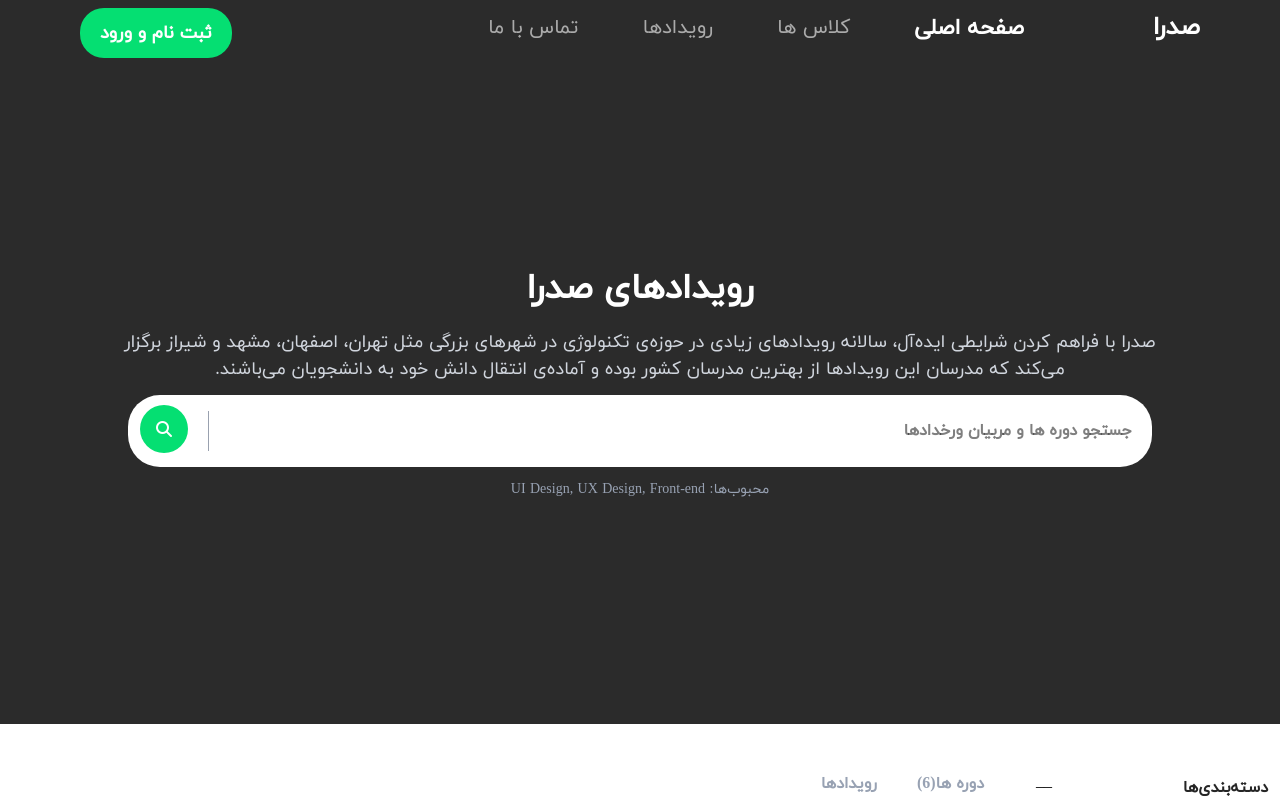
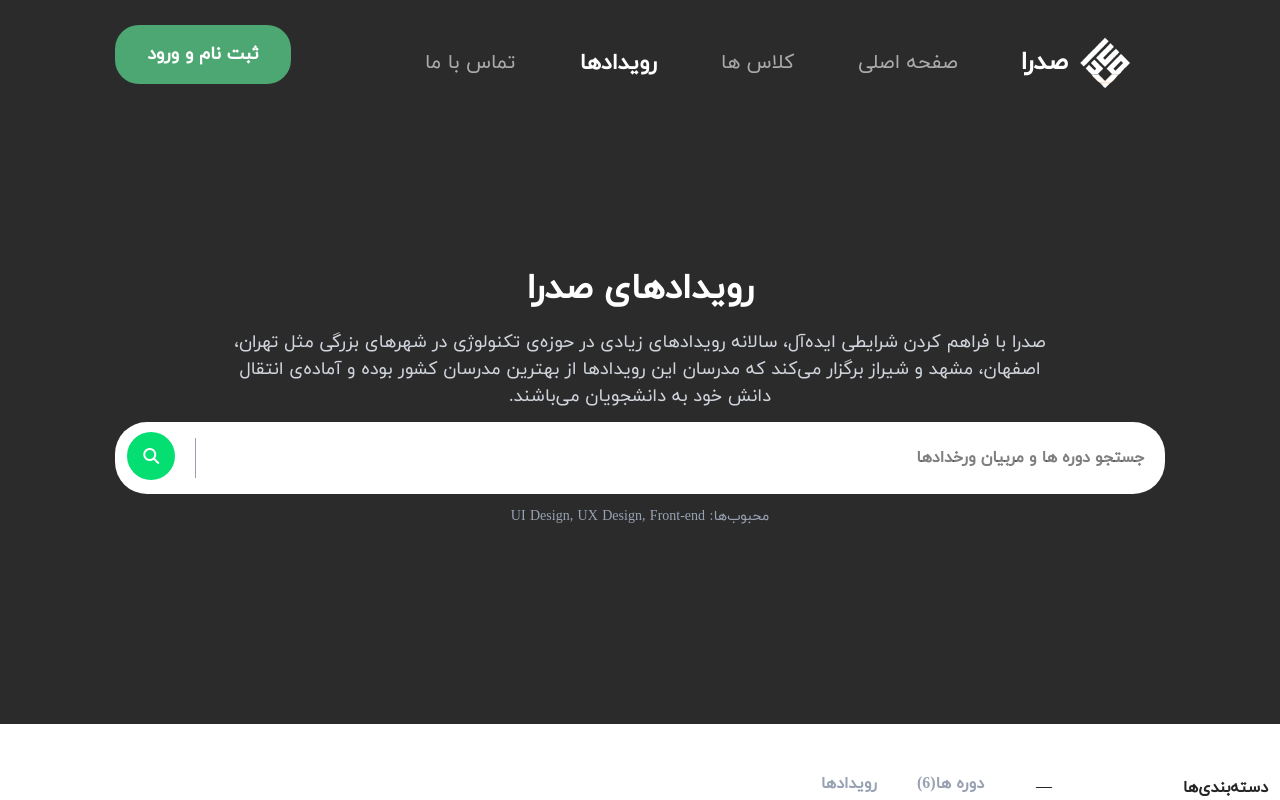
Before and after one commit to alismiiith/sadra-project, a React (Vite) app: page /Events in a window 1280 px wide. Shown: the top 800 px of the page. Built offline with nearby package versions, Linux system fonts and the light colour scheme.

Commit message:
Events-edition

```diff
--- a/src/Components/Events/HeaderEvent.jsx
+++ b/src/Components/Events/HeaderEvent.jsx
@@ -5,11 +5,14 @@
     const [isOpen , setIsOpen] = useState(false);
     return (
         <>
-        <div className="lg:w-full lg:h-[724px] flex lg:flex-row flex-col w-[375px] md:w-full    bg-[#2b2b2b] ">
-            <div className="right w-full  mobilewidth flex flex-col">
+        <div className="lg:w-full  lg:h-[724px] flex lg:flex-row flex-col w-[375px] md:w-full    bg-[#2b2b2b] ">
+            <div className="right w-full  mobilewidth flex flex-col lg:px-[8.6%] lg:pt-[25px]">
               <div className="top  flex flex-row">
-              <div className="flex   deswidth  flex-row lg:pr-20 h-[56px]  md:w-full md:px-10 items-center md:justify-between mobileflex   ">
-                <p className="text-[25px]  text-[#FFFFFF] font-bold ">صدرا</p>
+              <div className="flex   deswidth  flex-row  h-[56px]  md:w-full md:px-10 items-center md:justify-between mobileflex   ">
+              <div className="flex items-center gap-3 mt-[20px]">
+                <img className="w-[50px] " src="/src/assets/Images/Group 1.svg" alt="" />
+                <p className="xl:text-[25px] text-[20px]   text-[#FFFFFF] font-bold ">صدرا</p>
+                </div>
                 <div onClick={()=> setIsOpen(!isOpen)}   className="flex-col lg:hidden z-999   relative w-fit flex gap-y-[2px] labeltest    h-[56px] pt-6   desktop:hidden  ">
                     <div className="w-[20px] rounded-l-sm rounded-r-sm h-[2px] bg-[#FFFFFF] "></div>
                     <div className="w-[20px] rounded-l-sm rounded-r-sm  h-[2px] bg-[#FFFFFF] "></div>
@@ -19,17 +22,17 @@
                 </div>
                 <div dir="ltr" className={` w-[200px] h-full lg:hidden z-[500] bg-[#2b2b2b]  fixed  left-0 top-0  ${isOpen ? "translate-x-[0%]" : "translate-x-[-100%] "} transition-transform duration-500 ease-in-out `}>
                 <div className="  w-[100%] h-full md:justify-start md:pt-20 flex pr-5 justify-center flex-col gap-16">
-                    <Link className="text-[18px] text-[#FFFFFF] font-bold ">صفحه اصلی</Link>
+                    <Link className="text-[16px] text-[#FFFFFF]  ">صفحه اصلی</Link>
                     <Link className="text-[16px] opacity-60 text-[#FFFFFF] ">کلاس ها </Link>
-                    <Link className="text-[16px] opacity-60  text-[#FFFFFF] ">رویدادها</Link>
+                    <Link className="text-[18px] opacity-60 font-bold  text-[#FFFFFF] ">رویدادها</Link>
                     <Link className="text-[16px] opacity-60 text-[#FFFFFF] ">تماس با ما</Link>
                 </div>
                 </div>
                </div>
-               <div className="lg:flex md:hidden test lg:w-[80%] lg:justify-start   h-[56px] items-center justify-center gap-16">
-                    <Link className="text-[22px] text-[#FFFFFF] font-bold ">صفحه اصلی</Link>
+               <div className="lg:flex pt-[20px] md:hidden test lg:w-[80%] lg:justify-start    items-center justify-center gap-16">
+                    <Link className="text-[20px] opacity-60 text-[#FFFFFF]  ">صفحه اصلی</Link>
                     <Link className="text-[20px] opacity-60 text-[#FFFFFF] ">کلاس ها </Link>
-                    <Link className="text-[20px] opacity-60  text-[#FFFFFF] ">رویدادها</Link>
+                    <Link className="text-[22px]  font-bold  text-[#FFFFFF] ">رویدادها</Link>
                     <Link className="text-[20px] opacity-60 text-[#FFFFFF] ">تماس با ما</Link>
                 </div>
               </div>
@@ -41,7 +44,7 @@
                     <span className="lg:text-[18px] md:text-[16px] text-[12px] md:text-center  text-justify lg:px-30 px-10    text-[#D0D5DD]">صدرا با فراهم کردن شرایطی ایده‌آل، سالانه رویدادهای زیادی در حوزه‌ی تکنولوژی در شهرهای بزرگی مثل تهران، اصفهان، مشهد و شیراز برگزار می‌کند که مدرسان این رویدادها از بهترین‌ مدرسان کشور بوده و آماده‌ی انتقال دانش خود به دانشجویان می‌باشند. </span>
                     <form className="flex relative flex-row w-fit">
 
-                    <input autoComplete="off" className="lg:w-[80vw] lg:rounded-4xl md:w-[680px] md:py-5 w-[314px] lg:text-[16px] md:text-[16px] text-[12px] font-bold h-[50px]   lg:h-[72px] bg-[#FFFFFF] rounded-3xl pr-5 " type="search" name="search" id="search" placeholder="جستجو دوره ها و مربیان ورخدادها" />
+                    <input autoComplete="off" className="lg:w-[82vw] lg:rounded-4xl md:w-[680px] md:py-5 w-[314px] lg:text-[16px] md:text-[16px] text-[12px] font-bold h-[50px]   lg:h-[72px] bg-[#FFFFFF] rounded-3xl pr-5 " type="search" name="search" id="search" placeholder="جستجو دوره ها و مربیان ورخدادها" />
                     <span className="w-[1px] h-[25px] lg:h-[40px] bg-gray-400 absolute left-20 top-3 lg:top-4" ></span>
                     <label className='flex  cursor-pointer lg:w-[20px] w-[10px] absolute lg:top-6 top-4 left-10 h-[20px]  items-center color ' htmlFor="search">
                     <i className="fa-solid  fa-magnifying-glass bg-green-400 lg:p-4 p-3  rounded-3xl color"></i>
@@ -54,7 +57,7 @@
               </div>
             </div>
 
-                <button className="text-[18px] lg:absolute lg:top-2 lg:left-20 lg:flex md:hidden  test h-[50px]   rounded-3xl cursor-pointer text-[#FFFFFF] font-semibold px-5 py-3 bg-green-400">ثبت نام و ورود</button>
+                <button className="text-[18px] lg:absolute  mt-[25px] lg:left-[9%] lg:flex md:hidden  test h-   rounded-3xl cursor-pointer text-[#FFFFFF] font-semibold px-[32px] py-[16px] bg-[#4CA773]">ثبت نام و ورود</button>
 
         </div>
         </>
--- a/src/Components/Events/Sorts/Event.jsx
+++ b/src/Components/Events/Sorts/Event.jsx
@@ -1,6 +1,6 @@
 const Event = ({item}) => {
     return(
-        <div   className="lg:max-w-[296px] w-[340px] md:w-[324px] md:h-[413px]   relative  border-gray-300 border-2 cursor-pointer h-[431px]  bg-[#FFFFFF] rounded-2xl   ">
+        <div   className="lg:max-w-[296px] w-[340px] md:w-[324px]    relative  border-gray-300 border-2 cursor-pointer h-[431px]   bg-[#FFFFFF] rounded-2xl   ">
 <img className="h-[50%] object-center w-full rounded-t-2xl  bg-cover bg-center object-cover" src={item.image1} alt="" />
 <h1 className="lg:text-[20px] text-[16px] text-[#252525] px-10 pt-5">{item.title}</h1>
 <div className="flex flex-col w-fit absolute left-8 bottom-30">
```
